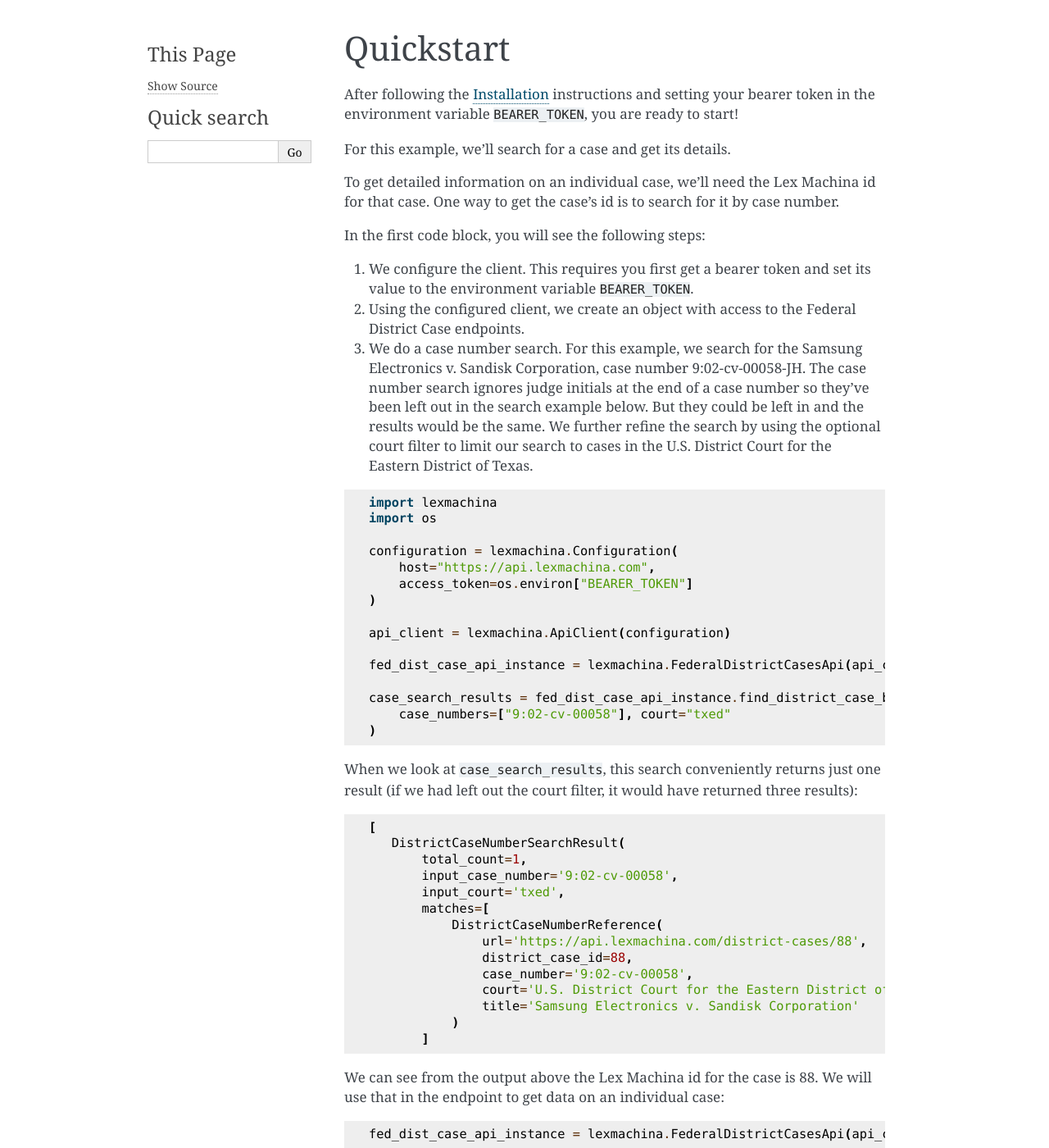
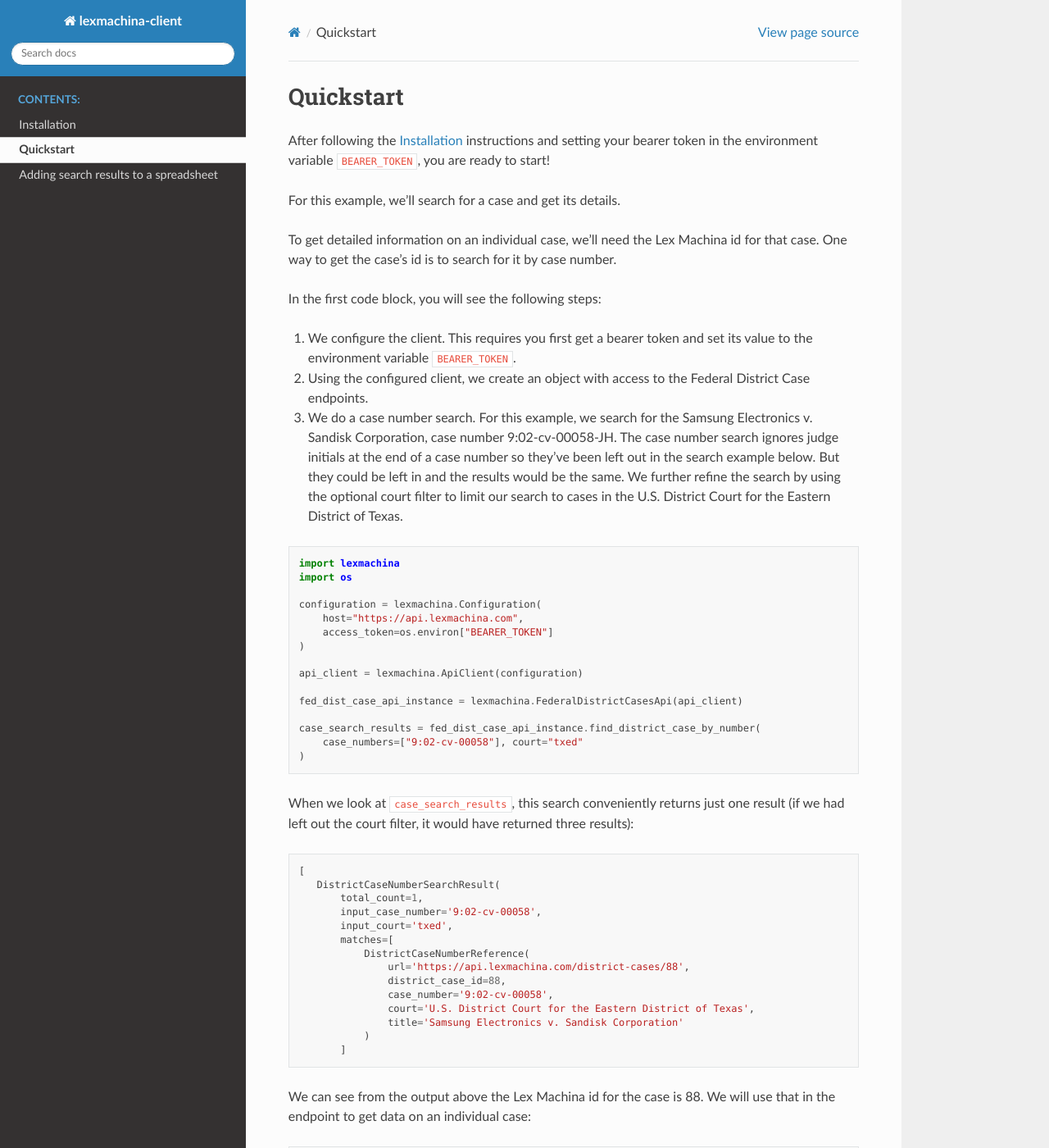
Before and after one commit to LexMachinaInc/python-lexmachina-sync-api-client, a Sphinx documentation site: the page built from docs/quickstart.rst, in a window 1280 px wide and 1400 px high. Shown: the whole window at 82% size. Built offline with Sphinx 7.4.7 and the Read the Docs theme 3.1.0, drawn with Linux system fonts in a browser that asks for light colours; some of the changed text lies outside the part shown.

Commit message:
[#15] Use the read the docs sphinx theme, which gives you next and previous buttons

```diff
--- a/docs/conf.py
+++ b/docs/conf.py
@@ -5,6 +5,7 @@
 
 # -- Project information -----------------------------------------------------
 # https://www.sphinx-doc.org/en/master/usage/configuration.html#project-information
+from datetime import datetime, timezone
 
 project = "lexmachina-client"
 copyright = "2025, support@lexmachina.com"
@@ -19,9 +20,5 @@ extensions = []
 templates_path = ["_templates"]
 exclude_patterns = ["_build", "Thumbs.db", ".DS_Store"]
 
-
-# -- Options for HTML output -------------------------------------------------
-# https://www.sphinx-doc.org/en/master/usage/configuration.html#options-for-html-output
-
-html_theme = "alabaster"
+html_theme = "sphinx_rtd_theme"
 html_static_path = ["_static"]
--- a/docs/installation.rst
+++ b/docs/installation.rst
@@ -24,6 +24,3 @@ Then set that bearer token in the environment variable:
 .. code-block:: bash
 
     $ export BEARER_TOKEN=<bearer token>
-
-
-Next: :doc:`quickstart`
--- a/docs/quickstart.rst
+++ b/docs/quickstart.rst
@@ -92,7 +92,3 @@ Just for example purposes, here is a sampling of data provided for this individu
 This example uses the case number search endpoint to find the case id, but there are other ways to find it, such as the Federal District case query endpoint.
 
 To know your search options, it helps to be familiar with the user-facing Lex Machina website. We recognize that, for new users, the search options are not always immediately obvious. If you would like any help using the Lex Machina API, please contact support@lexmachina.com.
-
-
-Next: :doc:`spreadsheet_example`
-Previous: :doc:`installation`
--- a/docs/spreadsheet_example.rst
+++ b/docs/spreadsheet_example.rst
@@ -21,6 +21,7 @@ In the :doc:`quickstart`, you saw how we created an API client object which we t
     )
 
     api_client = lexmachina.ApiClient(configuration)
+
     fed_dist_case_api_instance = lexmachina.FederalDistrictCasesApi(api_client)
 
 
```
Also changed, not shown: other parts of docs/spreadsheet_example.rst (+0 -3 lines).
